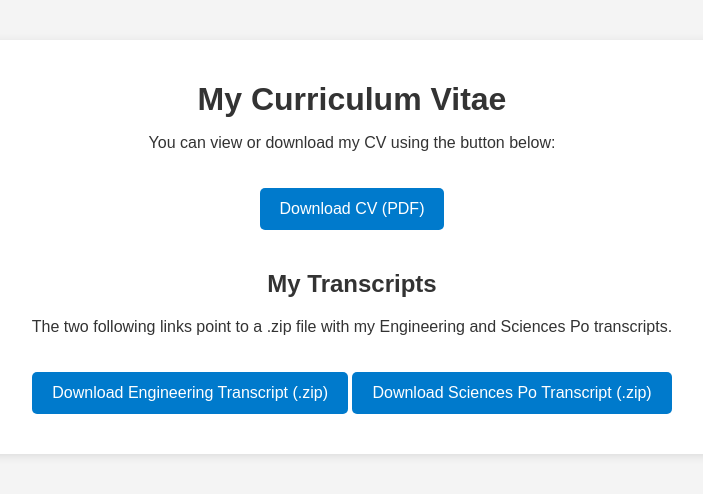
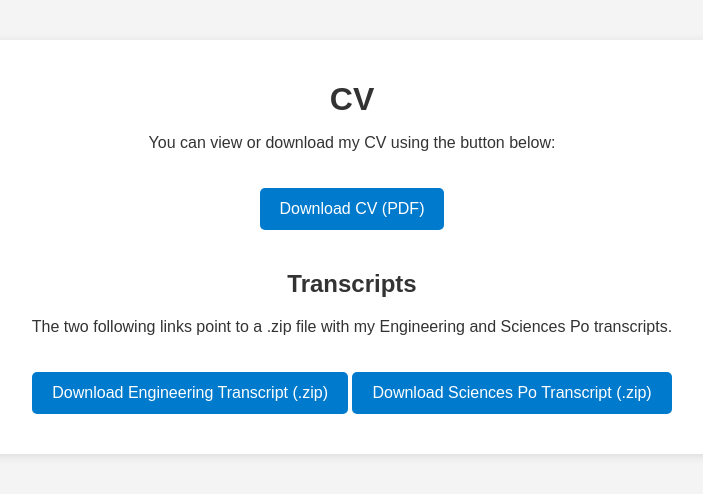
Before and after one commit to Lyreck/personal_website, a plain HTML site: page index.html in a window 1280 px wide. Shown: the whole page, without its empty margins (288-991 px from the left). Drawn offline with Linux system fonts and the light colour scheme.

Commit message:
Update index.html

```diff
--- a/index.html
+++ b/index.html
@@ -3,16 +3,16 @@
 <head>
   <meta charset="UTF-8" />
   <meta name="viewport" content="width=device-width, initial-scale=1.0"/>
-  <title>My CV</title>
+  <title>My CV and Transcripts</title>
   <link rel="stylesheet" href="style.css" />
 </head>
 <body>
   <div class="container">
-    <h1>My Curriculum Vitae</h1>
+    <h1>CV </h1>
     <p>You can view or download my CV using the button below:</p>
     <a href="leo-ld-cv.pdf" class="button" download>Download CV (PDF)</a>
 
-    <h2>My Transcripts</h2>
+    <h2>Transcripts</h2>
     <p>The two following links point to a .zip file with my Engineering and Sciences Po transcripts.</p>
     <a href="engineering.zip" class="button" download>Download Engineering Transcript (.zip)</a>
     <a href="sciencespo.zip" class="button" download>Download Sciences Po Transcript (.zip)</a>
```
